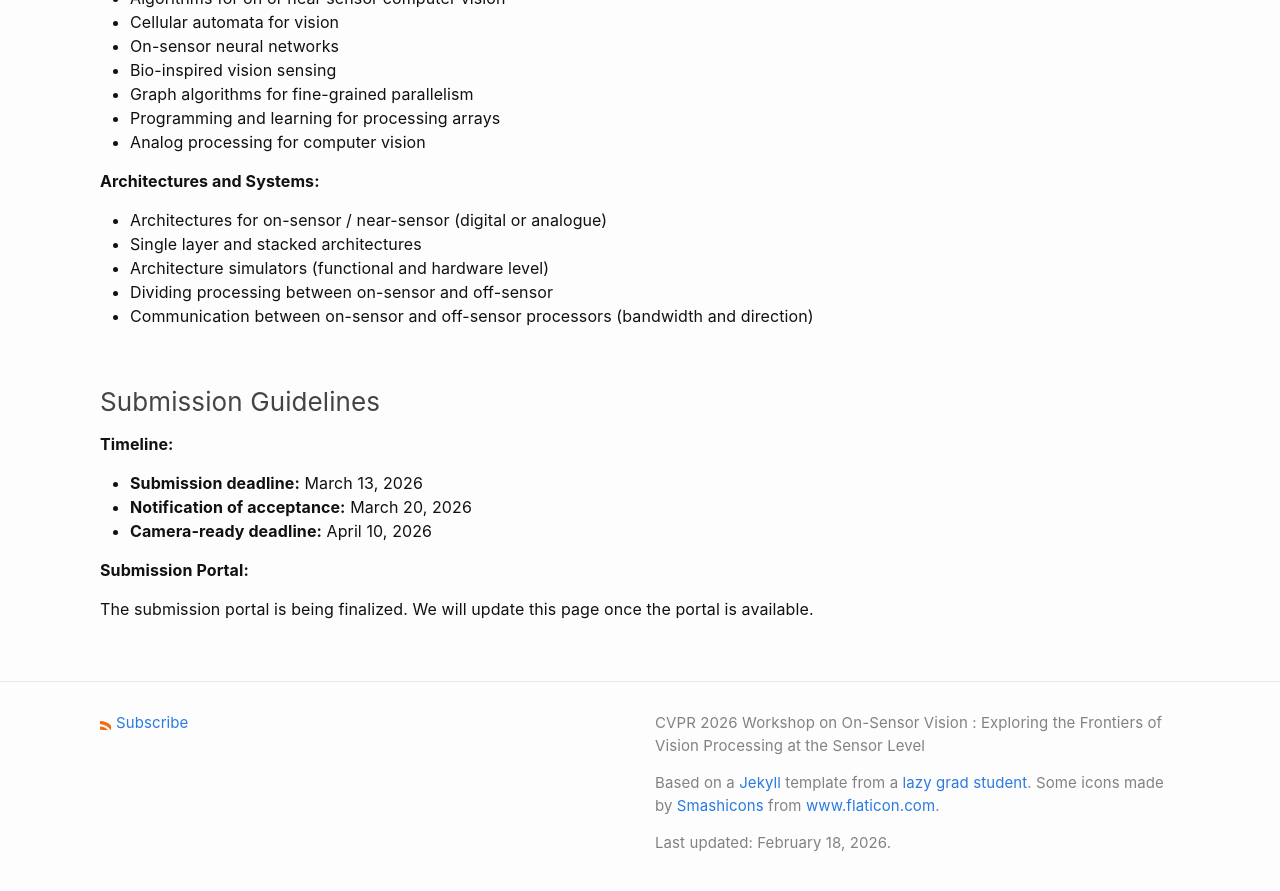
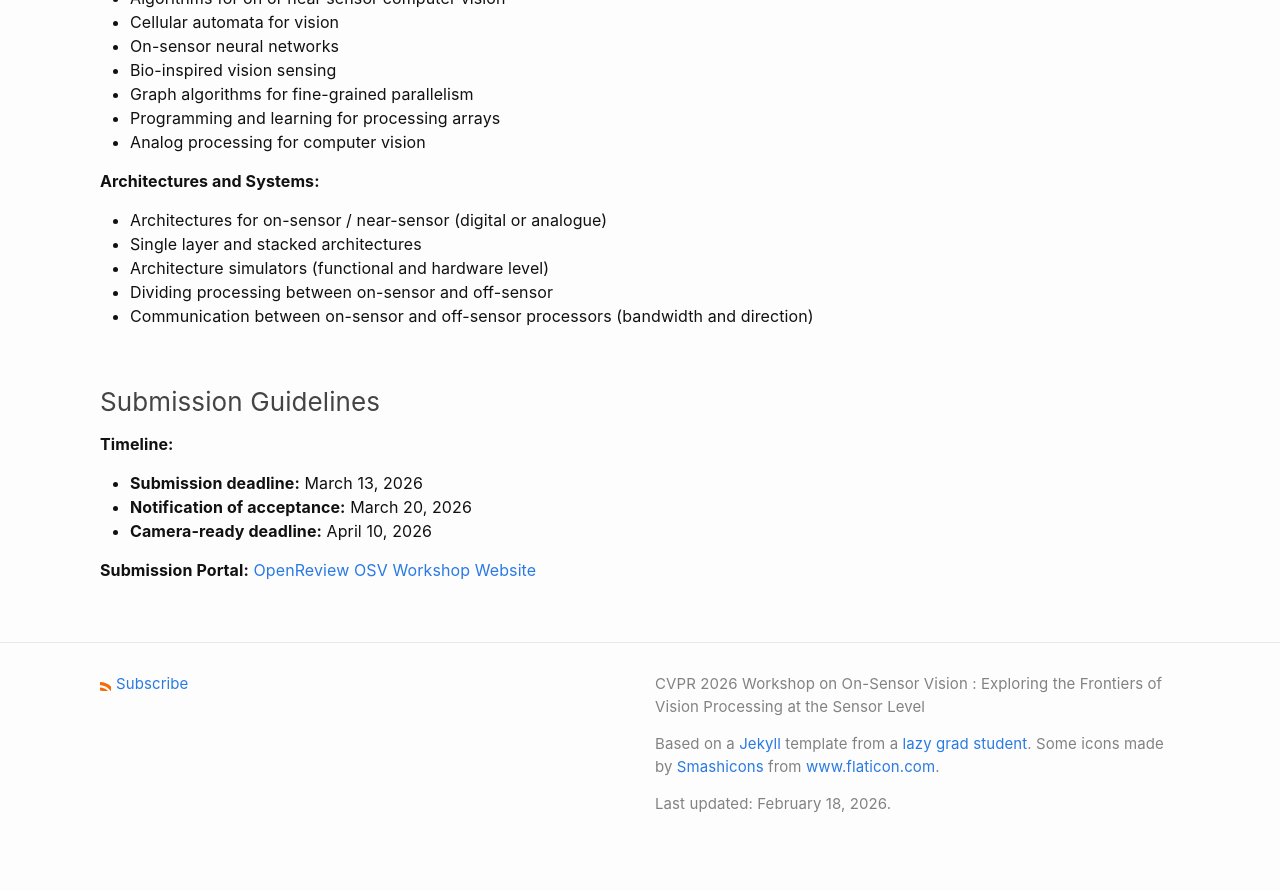
Before and after one commit to onsensor-vision/onsensor-vision.github.io, a Jekyll site: the page built from callforpapers.md, in a window 1280 px wide and 900 px high, scrolled down 831 px. Shown: the top 891 px of the window. Built offline with Jekyll 4.4.1, drawn with Linux system fonts in a browser that asks for light colours; after the commit the page ends 1692 px from its top, so only the background shows below that; some of the changed text lies outside the part shown.

Commit message:
Updated submission portal, and hided the schedule table (since not finalized yet)

```diff
--- a/callforpapers.md
+++ b/callforpapers.md
@@ -1,6 +1,6 @@
 ---
 layout: page
-title: call for Abstracts and Demos
+title: Call for Abstracts and Demos
 permalink: /callforpapers/
 ---
 
@@ -45,5 +45,5 @@
 - **Camera-ready deadline:** April 10, 2026
 
 **Submission Portal:**
-
-The submission portal is being finalized. We will update this page once the portal is available.
+[OpenReview OSV Workshop Website](https://openreview.net/group?id=thecvf.com/CVPR/2026/Workshop/OSV)
+<!-- The submission portal is being finalized. We will update this page once the portal is available. -->
```
Also changed, not shown: _layouts/schedule.html (+7 -0 lines), index.md (+0 -1 lines), schedule.md (+2 -0 lines).
